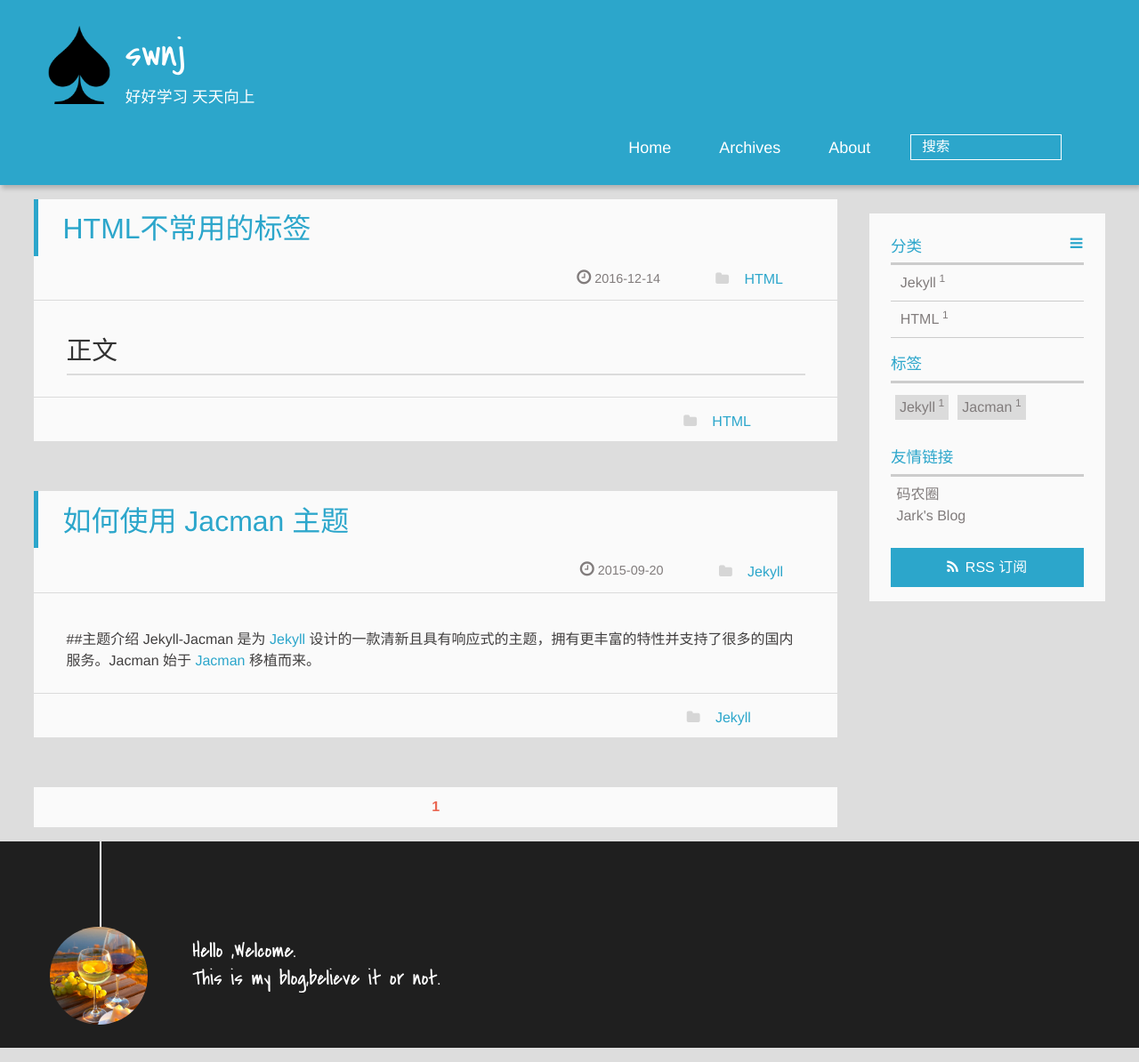
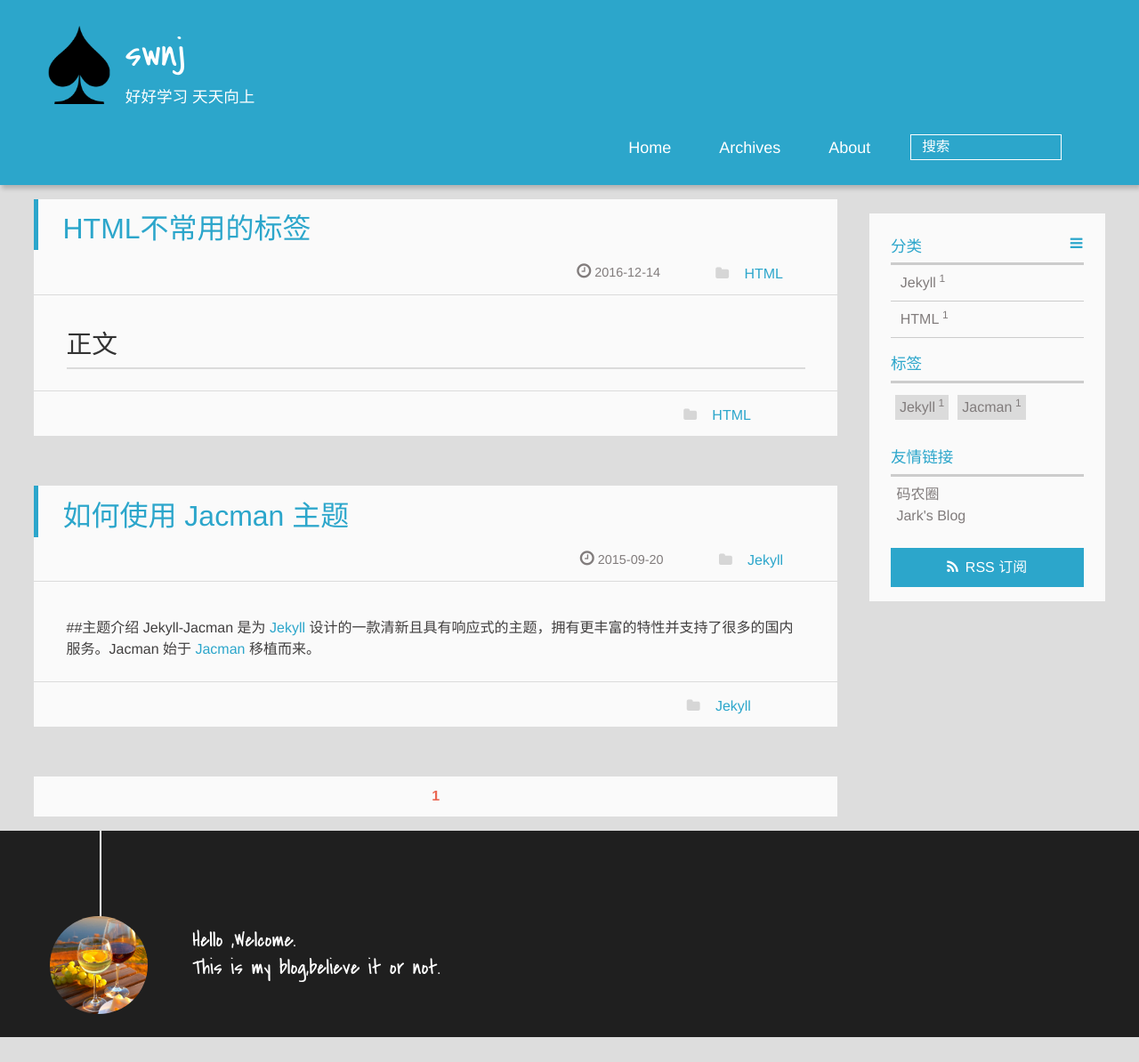
Before and after one commit to swnj/swnj.github.io, a Jekyll site: the page built from index.html, in a window 1280 px wide. Shown: the whole page at 89% size. Built offline with Jekyll 4.4.1, drawn with Linux system fonts in a browser that asks for light colours; Markdown is read by kramdown in place of the engine named in the settings; the list of posts is cut into pages by our own code.

Commit message:
改样式

```diff
--- a/_includes/_partial/post/header.html
+++ b/_includes/_partial/post/header.html
@@ -11,7 +11,6 @@
 		<a href="{{ site.baseurl }}/about" title="{{ site.author.name }}" target="_blank" itemprop="author">{{ site.author.name }}</a>
 		{% endif %} -->
 
-<div class="article-catetags">
 {% if item.categories and (item.categories | size != 0) %}
 <div class="article-categories">
   <span></span>
@@ -28,7 +27,6 @@
   {% endfor %}
 </div>
 {% endif %}
-</div>
 
   <p class="article-time">
     <time datetime="{{ item.date }}" itemprop="datePublished"> {{ lang.datepublished }} {{ item.date | date: "%F" }}</time>
--- a/assets/css/style.css
+++ b/assets/css/style.css
@@ -978,6 +978,7 @@ header nav ul li a:hover {
 
 article header.article-info>h1 {
 	padding: .2em 3%;
+	padding-bottom:0px;
 	font-size: 170%;
 	line-height: 1.5;
 	word-wrap: break-word;
```
